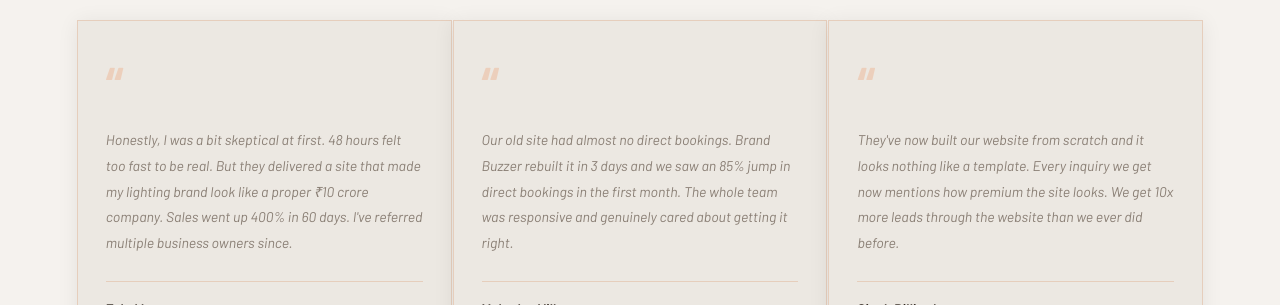
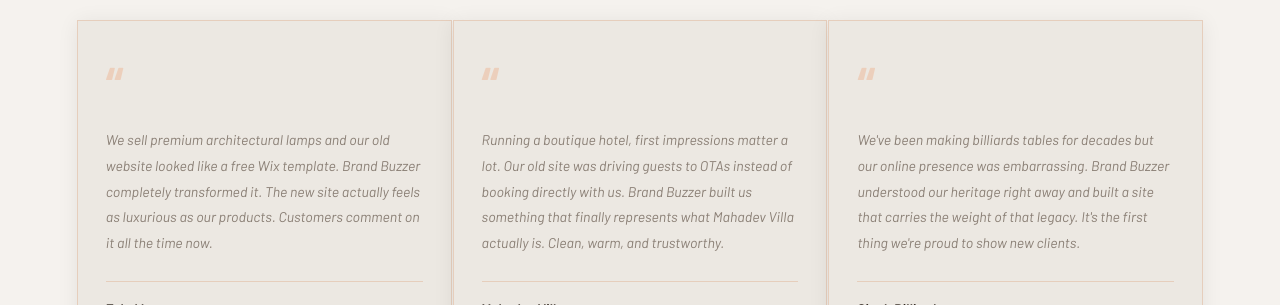
Before and after one commit to brandbuzzersocial-glitch/bblanding, a React (Vite) app: page / in a window 1280 px wide. Shown: the part 5280-5585 px from the top of the page. Built offline with nearby package versions, Linux system fonts and the light colour scheme; a web font is replaced by a local one.

Commit message:
content: rewrite testimonials as genuine brand-specific client feedback

```diff
--- a/src/App.jsx
+++ b/src/App.jsx
@@ -310,9 +310,9 @@ export default function App() {
   ];
 
   const testimonials = [
-    {quote:"Honestly, I was a bit skeptical at first. 48 hours felt too fast to be real. But they delivered a site that made my lighting brand look like a proper ₹10 crore company. Sales went up 400% in 60 days. I've referred multiple business owners since.",name:"Fokal Lamps",role:"Founder, fokallamps.com"},
-    {quote:"Our old site had almost no direct bookings. Brand Buzzer rebuilt it in 3 days and we saw an 85% jump in direct bookings in the first month. The whole team was responsive and genuinely cared about getting it right.",name:"Mahadev Villa",role:"Owner, hotelmahadevvilla.com"},
-    {quote:"They've now built our website from scratch and it looks nothing like a template. Every inquiry we get now mentions how premium the site looks. We get 10x more leads through the website than we ever did before.",name:"Singh Billiards",role:"Director, singhbilliards.com"},
+    {quote:"We sell premium architectural lamps and our old website looked like a free Wix template. Brand Buzzer completely transformed it. The new site actually feels as luxurious as our products. Customers comment on it all the time now.",name:"Fokal Lamps",role:"Founder, fokallamps.com"},
+    {quote:"Running a boutique hotel, first impressions matter a lot. Our old site was driving guests to OTAs instead of booking directly with us. Brand Buzzer built us something that finally represents what Mahadev Villa actually is. Clean, warm, and trustworthy.",name:"Mahadev Villa",role:"Owner, hotelmahadevvilla.com"},
+    {quote:"We've been making billiards tables for decades but our online presence was embarrassing. Brand Buzzer understood our heritage right away and built a site that carries the weight of that legacy. It's the first thing we're proud to show new clients.",name:"Singh Billiards",role:"Director, singhbilliards.com"},
   ];
 
   const cs = `
```
